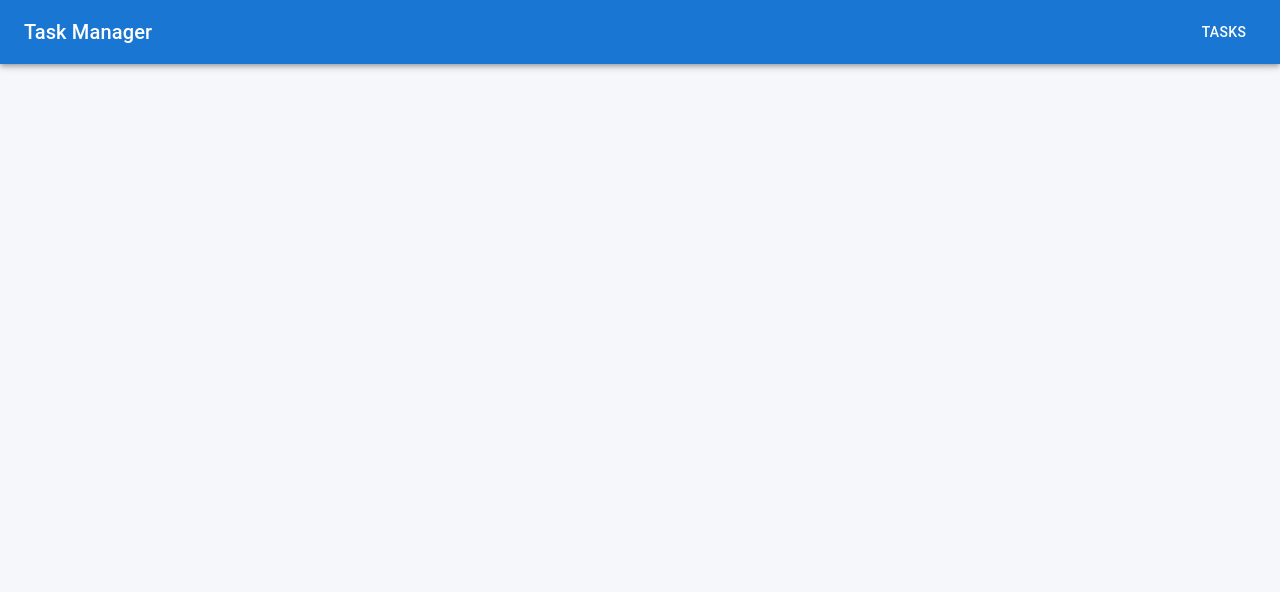
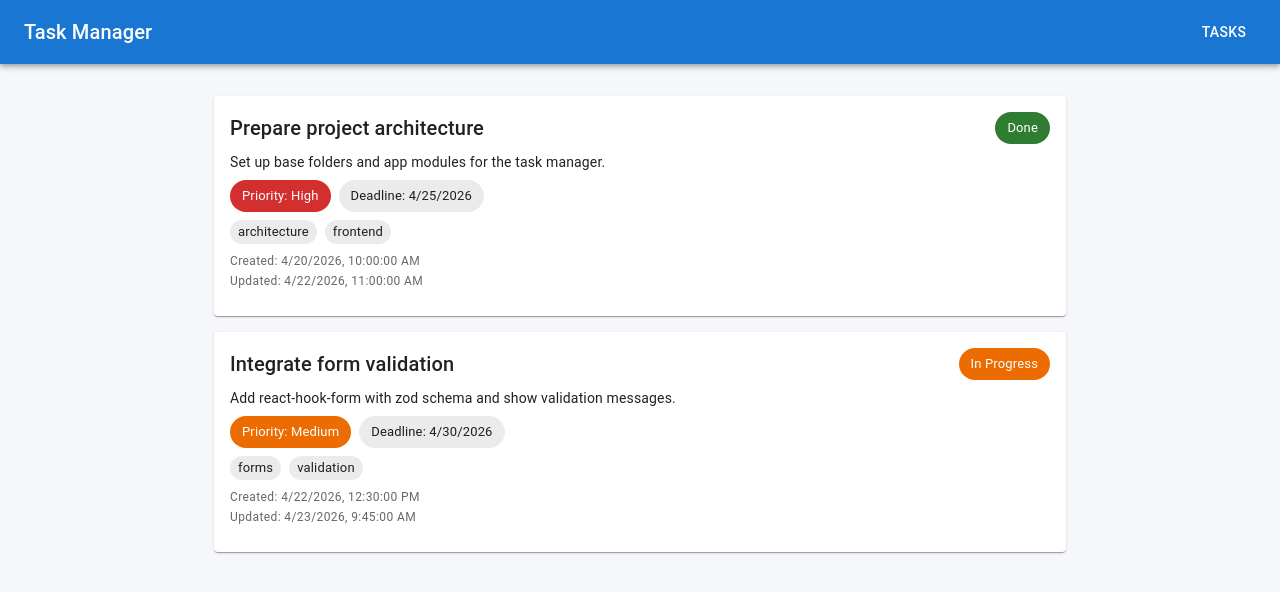
Before and after one commit to DimaKisel93/task_manager, a React (Vite) app: page / in a window 1280 px wide. Shown: the top 592 px of the page. Built offline with nearby package versions, Linux system fonts and the light colour scheme; data requests are answered from the project's data file.

Commit message:
feat: add tasks list page with loading,error,empty states

```diff
--- /dev/null
+++ b/db.json
@@ -0,0 +1,44 @@
+{
+  "tasks": [
+    {
+      "id": "1",
+      "title": "Prepare project architecture",
+      "description": "Set up base folders and app modules for the task manager.",
+      "status": "done",
+      "priority": "high",
+      "deadline": "2026-04-25",
+      "tags": ["architecture", "frontend"],
+      "createdAt": "2026-04-20T10:00:00.000Z",
+      "updatedAt": "2026-04-22T11:00:00.000Z"
+    },
+    {
+      "id": "2",
+      "title": "Integrate form validation",
+      "description": "Add react-hook-form with zod schema and show validation messages.",
+      "status": "inProgress",
+      "priority": "medium",
+      "deadline": "2026-04-30",
+      "tags": ["forms", "validation"],
+      "createdAt": "2026-04-22T12:30:00.000Z",
+      "updatedAt": "2026-04-23T09:45:00.000Z"
+    }
+  ],
+  "tags": [
+    {
+      "id": "1",
+      "name": "architecture"
+    },
+    {
+      "id": "2",
+      "name": "frontend"
+    },
+    {
+      "id": "3",
+      "name": "forms"
+    },
+    {
+      "id": "4",
+      "name": "validation"
+    }
+  ]
+}
--- a/package.json
+++ b/package.json
@@ -5,6 +5,8 @@
   "type": "module",
   "scripts": {
     "dev": "vite",
+    "server": "json-server --watch db.json --port 3001",
+    "dev:full": "npm-run-all --parallel server dev",
     "build": "tsc -b && vite build",
     "lint": "eslint .",
     "format": "prettier . --write",
--- a/src/App.tsx
+++ b/src/App.tsx
@@ -1,5 +1,6 @@
 import { AppBar, Box, Button, Container, Toolbar, Typography } from '@mui/material'
 import { Link, Navigate, Route, Routes } from 'react-router-dom'
+import { TasksPage } from './pages/TasksPage'
 
 function App() {
   return (
@@ -17,6 +18,7 @@ function App() {
 
       <Container maxWidth="md" sx={{ py: 4 }}>
         <Routes>
+          <Route path="/" element={<TasksPage />} />
           <Route path="*" element={<Navigate to="/" replace />} />
         </Routes>
       </Container>
--- /dev/null
+++ b/src/components/TaskCard.tsx
@@ -0,0 +1,45 @@
+import { Card, CardContent, Chip, Stack, Typography } from '@mui/material'
+import type { Task } from '../types/task'
+import { statusMap, priorityMap } from '../constants/tasks'
+
+interface TaskCardProps {
+  task: Task
+}
+
+export function TaskCard({ task }: TaskCardProps) {
+  return (
+    <Card key={task.id}>
+      <CardContent>
+        <Stack direction="row" justifyContent="space-between" alignItems="center">
+          <Typography variant="h6">{task.title}</Typography>
+          <Chip label={statusMap[task.status].label} color={statusMap[task.status].color} />
+        </Stack>
+        {task.description && (
+          <Typography variant="body2" sx={{ mt: 1 }}>
+            {task.description}
+          </Typography>
+        )}
+        <Stack direction="row" spacing={1} sx={{ mt: 1 }}>
+          <Chip
+            label={`Priority: ${priorityMap[task.priority].label}`}
+            color={priorityMap[task.priority].color}
+          />
+          <Chip label={`Deadline: ${new Date(task.deadline).toLocaleDateString()}`} />
+        </Stack>
+        {task.tags.length > 0 && (
+          <Stack direction="row" spacing={1} sx={{ mt: 1 }}>
+            {task.tags.map((tag) => (
+              <Chip key={tag} label={tag} size="small" />
+            ))}
+          </Stack>
+        )}
+        <Typography variant="caption" sx={{ mt: 1, color: 'text.secondary', display: 'block' }}>
+          Created: {new Date(task.createdAt).toLocaleString()}
+        </Typography>
+        <Typography variant="caption" sx={{ color: 'text.secondary', display: 'block' }}>
+          Updated: {new Date(task.updatedAt).toLocaleString()}
+        </Typography>
+      </CardContent>
+    </Card>
+  )
+}
--- /dev/null
+++ b/src/constants/tasks.ts
@@ -0,0 +1,19 @@
+import type { TaskStatus, TaskPriority } from '../types/task'
+
+export const statusMap: Record<
+  TaskStatus,
+  { label: string; color: 'default' | 'warning' | 'success' }
+> = {
+  todo: { label: 'To Do', color: 'default' },
+  inProgress: { label: 'In Progress', color: 'warning' },
+  done: { label: 'Done', color: 'success' },
+}
+
+export const priorityMap: Record<
+  TaskPriority,
+  { label: string; color: 'success' | 'warning' | 'error' }
+> = {
+  low: { label: 'Low', color: 'success' },
+  medium: { label: 'Medium', color: 'warning' },
+  high: { label: 'High', color: 'error' },
+}
--- /dev/null
+++ b/src/pages/TasksPage.tsx
@@ -0,0 +1,27 @@
+import { Alert, CircularProgress, Stack } from '@mui/material'
+import { useGetTasksQuery } from '../services/tasksApi'
+import { TaskCard } from '../components/TaskCard'
+
+export function TasksPage() {
+  const { data: tasks, isLoading, isError } = useGetTasksQuery()
+
+  if (isLoading) {
+    return <CircularProgress />
+  }
+
+  if (isError) {
+    return <Alert severity="error">Failed to load tasks.</Alert>
+  }
+
+  if (!tasks || tasks.length === 0) {
+    return <Alert severity="info">No tasks yet. Create your first one.</Alert>
+  }
+
+  return (
+    <Stack spacing={2}>
+      {tasks.map((task) => (
+        <TaskCard key={task.id} task={task} />
+      ))}
+    </Stack>
+  )
+}
```
Also changed, not shown: src/types/task.ts (+5 -2 lines).
